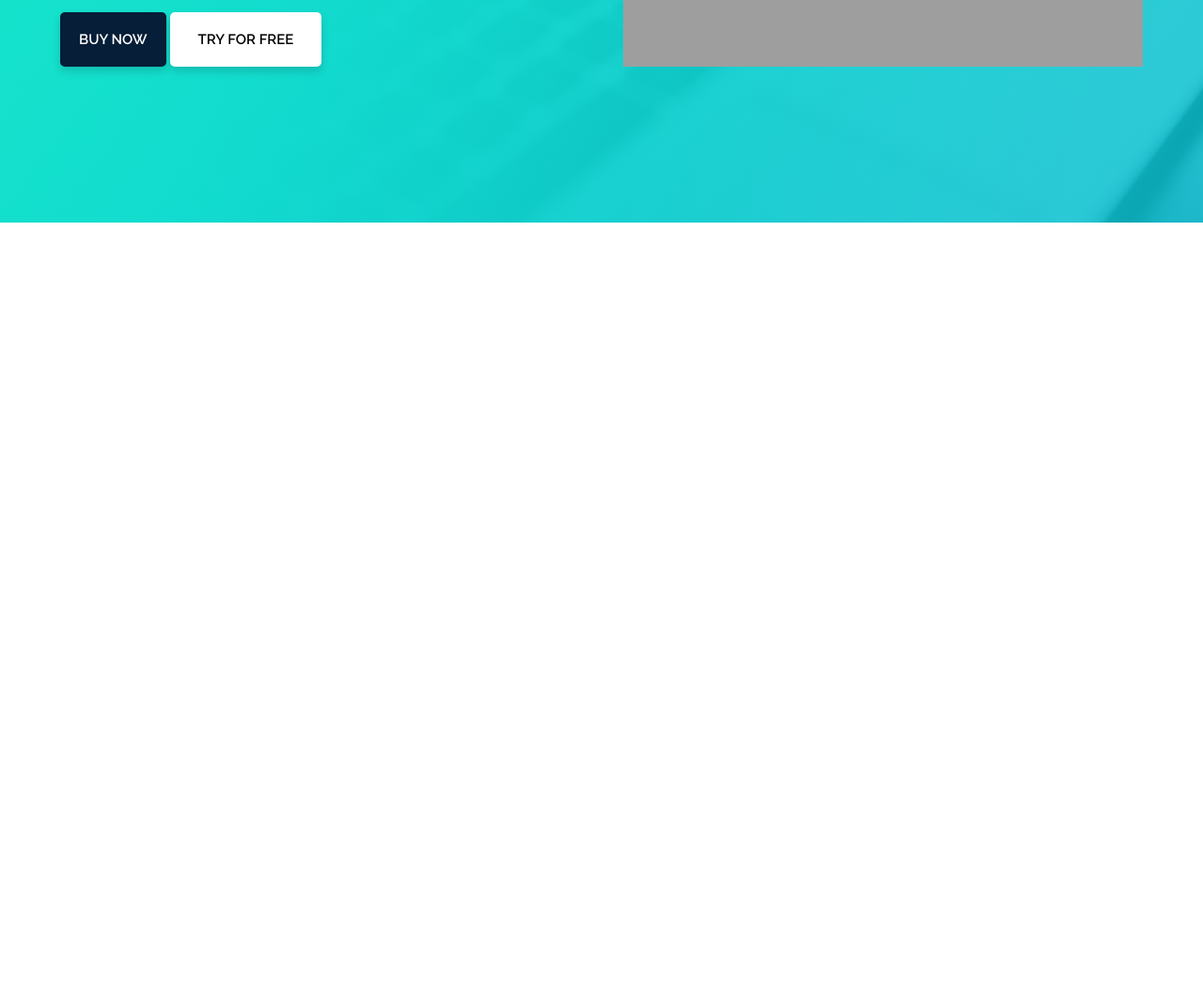
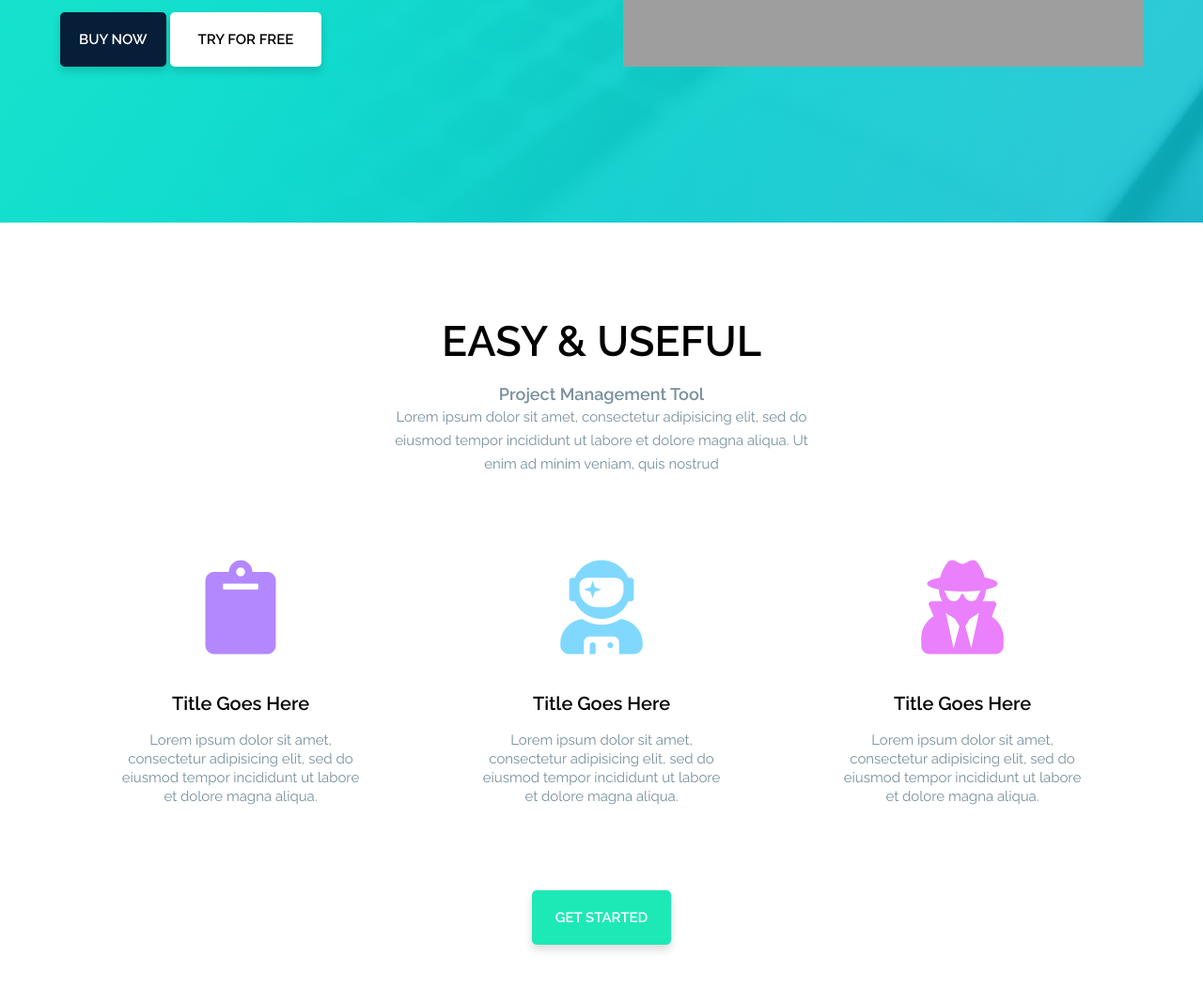
Before and after one commit to tomahawk535/dart, a website: page src/index.html in a window 1280 px wide. Shown: the part 587-1638 px from the top of the page at 94% size. Before the commit the page ends 824 px from the top, so only its background shows below. Drawn offline with Linux system fonts and the light colour scheme; grey boxes are pictures that could not be loaded.

Commit message:
add article. first section

```diff
--- a/src/index.html
+++ b/src/index.html
@@ -3,11 +3,14 @@
 <head>
     <meta charset="UTF-8">
     <meta name="viewport" content="width=device-width, initial-scale=1">
+    <meta http-equiv="X-UA-Compatible" content="IE=edge,chrome=1">
+
     <title>Dart</title>
     <!-- fonts -->
     <link rel="preconnect" href="https://fonts.gstatic.com">
     <link href="https://fonts.googleapis.com/css2?family=Raleway:ital,wght@0,400;0,600;1,400;1,700&display=swap"
           rel="stylesheet">
+    <link rel="stylesheet" href="style/fontawesome-free-5.15.2-web/css/all.min.css">
 
     <link rel="shortcut icon" href="img/ico.png" type="image/x-icon">
 
@@ -59,6 +62,36 @@
                        allowfullscreen></iframe>
            </div>
        </header>
+       <article>
+           <div class="tools">
+               <h2>Easy & Useful</h2>
+               <h3>Project Management Tool</h3>
+               <p>Lorem ipsum dolor sit amet, consectetur adipisicing elit, sed do eiusmod tempor incididunt ut labore
+                   et dolore magna aliqua. Ut enim ad minim veniam, quis nostrud
+               </p>
+               <div class="tools-description">
+                   <div class="tools-description-item">
+                       <i class="fas fa-clipboard"></i>
+                       <h2>Title Goes Here</h2>
+                       <p>Lorem ipsum dolor sit amet, consectetur adipisicing elit, sed do eiusmod tempor incididunt ut
+                           labore et dolore magna aliqua.</p>
+                   </div>
+                   <div class="tools-description-item">
+                       <i class="fas fa-user-astronaut"></i>
+                       <h2>Title Goes Here</h2>
+                       <p>Lorem ipsum dolor sit amet, consectetur adipisicing elit, sed do eiusmod tempor incididunt ut
+                           labore et dolore magna aliqua.</p>
+                   </div>
+                   <div class="tools-description-item">
+                       <i class="fas fa-user-secret"></i>
+                       <h2>Title Goes Here</h2>
+                       <p>Lorem ipsum dolor sit amet, consectetur adipisicing elit, sed do eiusmod tempor incididunt
+                           ut labore et dolore magna aliqua.</p>
+                   </div>
+               </div>
+               <input type="button" value="get started" class="get-started">
+           </div>
+       </article>
    </div>
 </body>
 </html>
--- /dev/null
+++ b/src/style/scss/article.scss
@@ -0,0 +1,112 @@
+@import "tools";
+article {
+  width: 100%;
+  padding: 0 5%;
+  .tools {
+    width: 100%;
+    text-align: center;
+    padding: 50px 0;
+    h2 {
+      @include h-first-mobile;
+      margin-bottom: 16px;
+    }
+    h3 {
+      @include h-second-mobile;
+      color: $font-color-third;
+    }
+    p {
+      @include paragraph;
+      color:  $font-color-third;
+      margin-bottom: 32px;
+      text-align: justify;
+    }
+    .tools-description{
+      .tools-description-item {
+        .fas {
+          font-size: 100px;
+          margin-bottom: 20px;
+        }
+        .fa-clipboard {
+          color: $info-bg-third;
+        }
+        .fa-user-astronaut {
+          color: $info-bg-first-color;
+        }
+        .fa-user-secret {
+          color: $info-bg-fourth;
+        }
+        h2 {
+          @include h-third;
+          text-transform: none;
+        }
+        p{
+          @include paragraph-small;
+        }
+      }
+    }
+    .get-started {
+      @include btn;
+      background-color:  $btn-sub-color;
+      color:  $font-color-main;
+      padding: 20px 25px;
+    }
+  }
+}
+
+
+//for tablet landscape up
+@media all and (min-width:900px) {
+  article {
+    .tools {
+      p {
+        width: 60%;
+        margin: 0 auto 80px;
+        text-align: center;
+      }
+      .tools-description {
+        display: flex;
+        .tools-description-item {
+          padding: 10px;
+          .fas {
+            margin-bottom: 40px;
+          }
+          p {
+            width: 100%;
+            text-align: justify;
+          }
+        }
+      }
+    }
+  }
+}
+
+//for desktop up
+@media all and (min-width:1200px) {
+  article {
+    .tools {
+      padding: 100px 0;
+      h2 {
+        @include h-secondary;
+      }
+      p{
+        @include paragraph;
+        width: 40%;
+      }
+      .tools-description {
+        .tools-description-item {
+          p {
+            width: 70%;
+            text-align: center;
+          }
+        }
+      }
+      input:hover {
+        cursor: pointer;
+      }
+    }
+  }
+}
+
+//for big desktop up
+@media all and (min-width:1800px) {
+}
--- a/src/style/scss/header.scss
+++ b/src/style/scss/header.scss
@@ -124,7 +124,6 @@ header {
 }
 
 }
-
 //for desktop up
 @media all and (min-width:1200px) {
   header {
```
Also changed, not shown: src/style/style.min.css.
